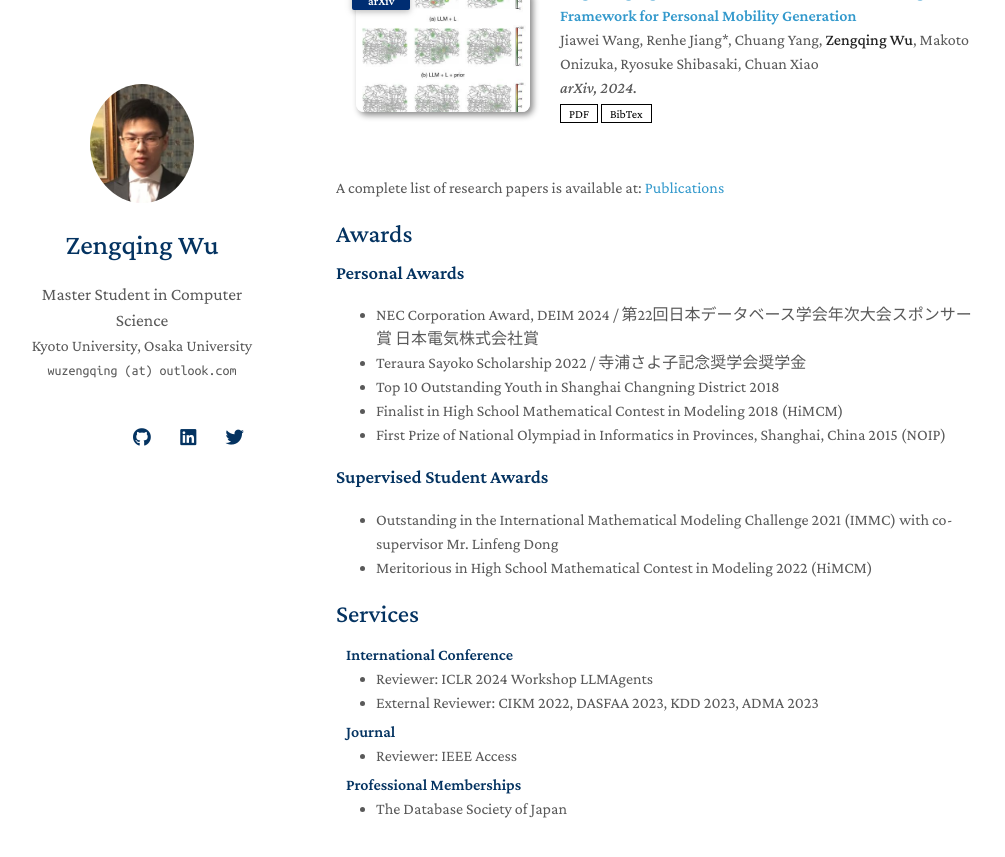
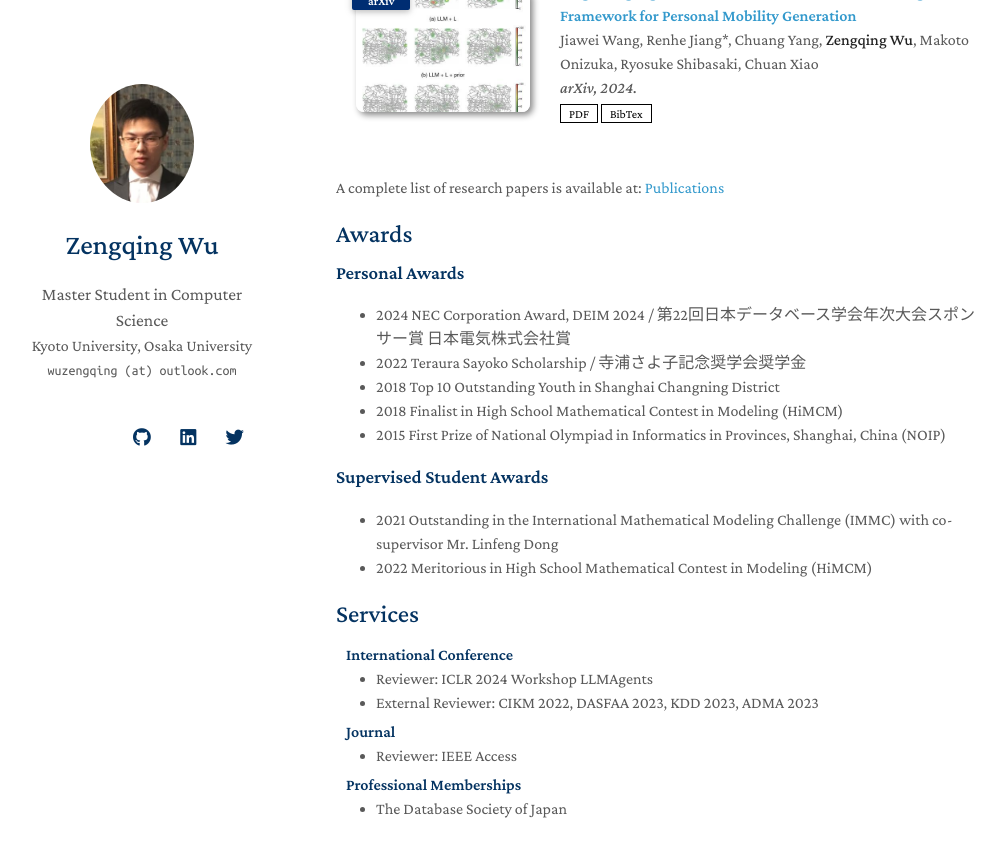
Before and after one commit to wuzengqing001225/wuzengqing001225.github.io, a Jekyll site: the page built from index.md, in a window 1280 px wide and 900 px high, scrolled down 1253 px. Shown: the top 857 px of the window, without its empty margins (134-1139 px from the left). Built offline with Jekyll 4.4.1, drawn with Linux system fonts in a browser that asks for light colours; nearby versions of some CDN libraries; a style sheet for code colours, icons or effects is not loaded; our own code applies the rules of GitHub Pages for plain Markdown files.

Commit message:
Update awards.md

```diff
--- a/_includes/awards.md
+++ b/_includes/awards.md
@@ -1,11 +1,11 @@
 ## Awards
 ### Personal Awards
-- NEC Corporation Award, DEIM 2024 / 第22回日本データベース学会年次大会スポンサー賞 日本電気株式会社賞
-- Teraura Sayoko Scholarship 2022 / 寺浦さよ子記念奨学会奨学金
-- Top 10 Outstanding Youth in Shanghai Changning District 2018
-- Finalist in High School Mathematical Contest in Modeling 2018 (HiMCM)
-- First Prize of National Olympiad in Informatics in Provinces, Shanghai, China 2015 (NOIP)
+- 2024 NEC Corporation Award, DEIM 2024 / 第22回日本データベース学会年次大会スポンサー賞 日本電気株式会社賞
+- 2022 Teraura Sayoko Scholarship / 寺浦さよ子記念奨学会奨学金
+- 2018 Top 10 Outstanding Youth in Shanghai Changning District
+- 2018 Finalist in High School Mathematical Contest in Modeling (HiMCM)
+- 2015 First Prize of National Olympiad in Informatics in Provinces, Shanghai, China (NOIP)
 
 ### Supervised Student Awards
-- Outstanding in the International Mathematical Modeling Challenge 2021 (IMMC) with co-supervisor Mr. Linfeng Dong
-- Meritorious in High School Mathematical Contest in Modeling 2022 (HiMCM)
+- 2021 Outstanding in the International Mathematical Modeling Challenge (IMMC) with co-supervisor Mr. Linfeng Dong
+- 2022 Meritorious in High School Mathematical Contest in Modeling (HiMCM)
```
